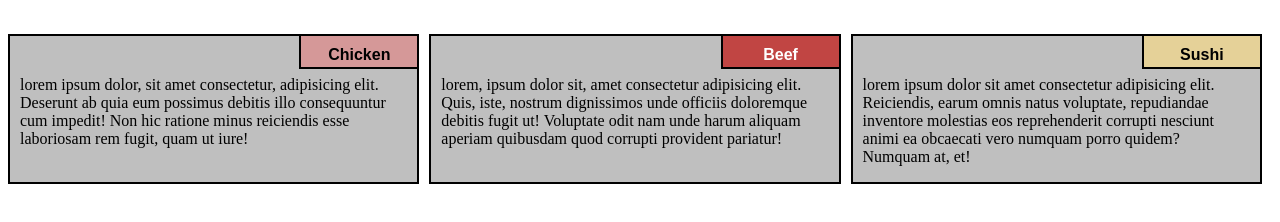
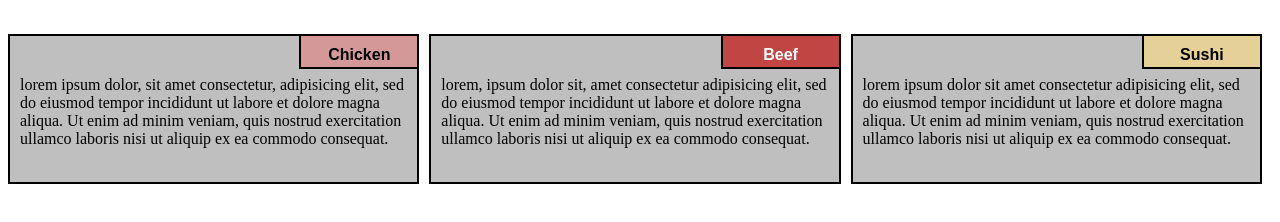
Before and after one commit to AnkitGupta649/AnkitGupta649.github.io, a plain HTML site: page AnkitGupta/index.html in a window 1280 px wide. Shown: the part 70-292 px from the top of the page. Drawn offline with Linux system fonts and the light colour scheme.

Commit message:
Assignment Done

```diff
--- a/AnkitGupta/index.html
+++ b/AnkitGupta/index.html
@@ -12,20 +12,20 @@
 	<div class="row">
 	<h1>Our Menu</h1>
   <div class="col-lg-4 col-md-6 col-sm-12" id="container">
-    <p>lorem ipsum dolor, sit amet consectetur, adipisicing elit. Deserunt ab quia eum possimus debitis illo consequuntur cum impedit! Non hic ratione minus reiciendis esse laboriosam rem fugit, quam ut iure!</p>
+    <p>lorem ipsum dolor, sit amet consectetur, adipisicing elit, sed do eiusmod tempor incididunt ut labore et dolore magna aliqua. Ut enim ad minim veniam, quis nostrud exercitation ullamco laboris nisi ut aliquip ex ea commodo consequat.</p>
   	<p id="p1">Chicken</p>
 
   	</div>
 
 
 
-  <div class="col-lg-4 col-md-6 col-sm-12" id="container"><p>lorem, ipsum dolor sit, amet consectetur adipisicing elit. Quis, iste, nostrum dignissimos unde officiis doloremque debitis fugit ut! Voluptate odit nam unde harum aliquam aperiam quibusdam quod corrupti provident pariatur!</p>
+  <div class="col-lg-4 col-md-6 col-sm-12" id="container"><p>lorem, ipsum dolor sit, amet consectetur adipisicing elit, sed do eiusmod tempor incididunt ut labore et dolore magna aliqua. Ut enim ad minim veniam, quis nostrud exercitation ullamco laboris nisi ut aliquip ex ea commodo consequat.</p>
 
   	<p id="p2">Beef</p>
 
   </div>
 
-  <div class="col-lg-4 col-md-12 col-sm-12" id="container"><p>lorem ipsum dolor sit amet consectetur adipisicing elit. Reiciendis, earum omnis natus voluptate, repudiandae inventore molestias eos reprehenderit corrupti nesciunt animi ea obcaecati vero numquam porro quidem? Numquam at, et!</p>
+  <div class="col-lg-4 col-md-12 col-sm-12" id="container"><p>lorem ipsum dolor sit amet consectetur adipisicing elit, sed do eiusmod tempor incididunt ut labore et dolore magna aliqua. Ut enim ad minim veniam, quis nostrud exercitation ullamco laboris nisi ut aliquip ex ea commodo consequat.</p>
 
   	<p  id="p3">Sushi</p>
 
```
